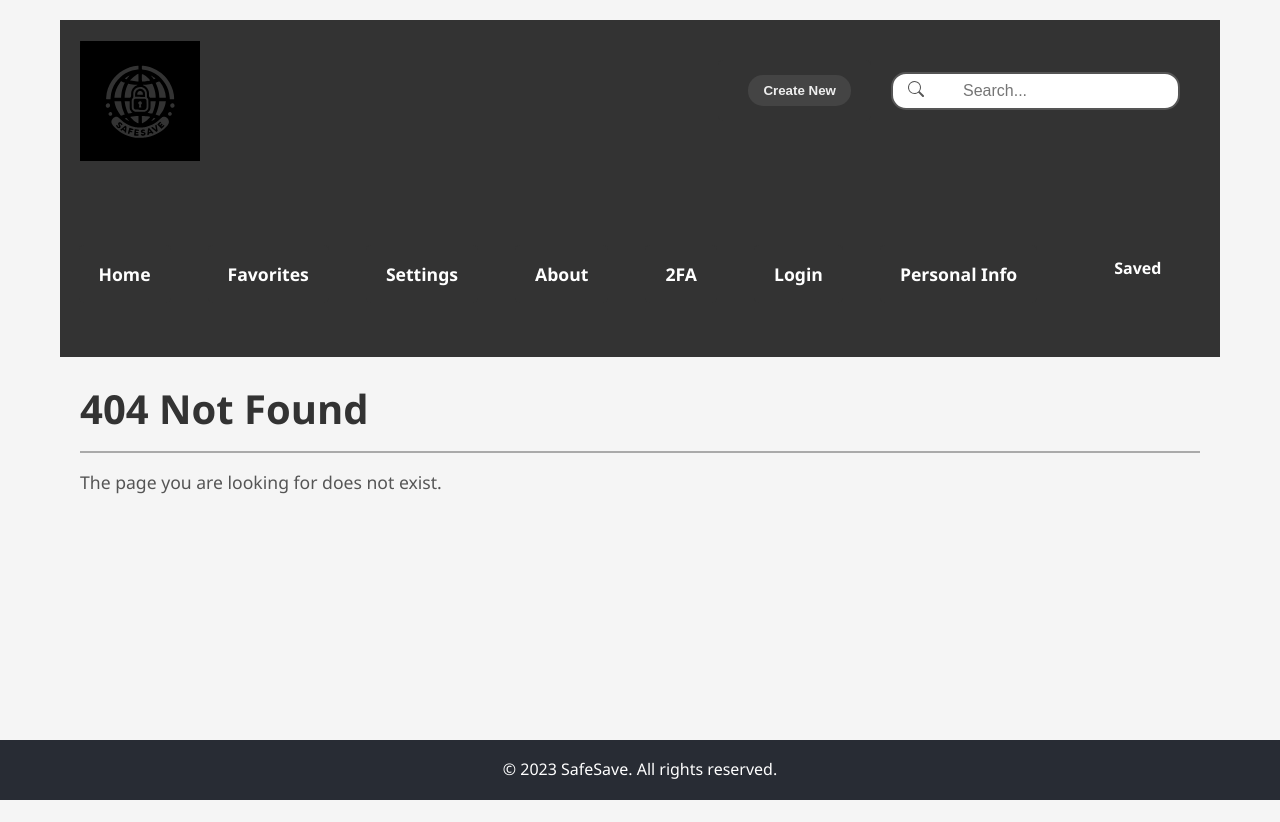
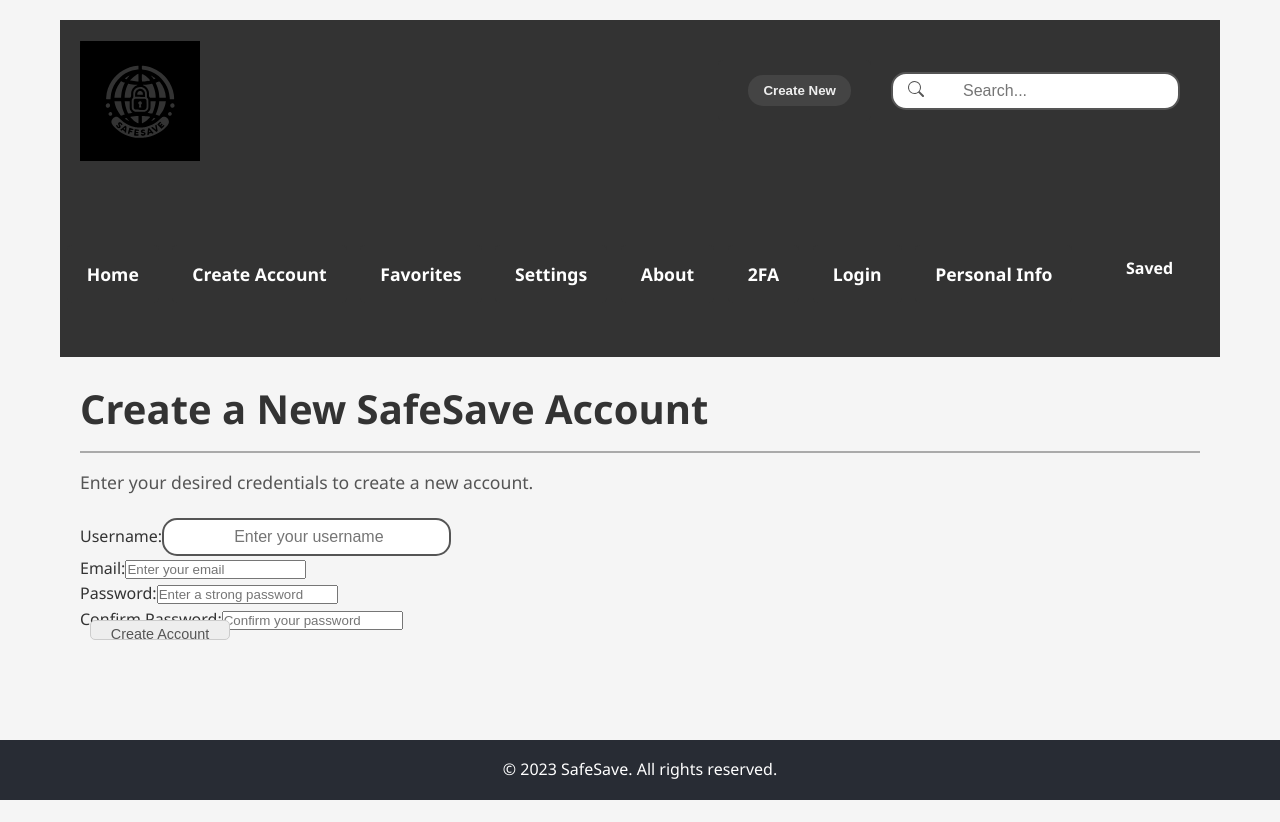
Before and after one commit to aldenmchico/SafeSave, a React (Create React App) app in the folder application-frontend/: page /createaccount in a window 1280 px wide. Before the commit this address had no page. Before the commit the page ends 800 px from the top, so only its background shows below. Built offline with nearby package versions, Linux system fonts and the light colour scheme.

Commit message:
Week 4 - Frontend - Need to fix CreateAccountPage.js

```diff
--- a/application-frontend/src/App.css
+++ b/application-frontend/src/App.css
@@ -300,6 +300,49 @@ main {
   height: 38px;
 }
 
+.create-account-button-container {
+  display: block !important;
+  width: 100% !important;
+  margin-top: 500px !important;
+  text-align: center !important;
+  clear: both !important;
+}
+
+
+
+.create-account-button {
+  margin: 0 auto !important;
+  display: block !important;
+  width: 140px !important;
+  text-align: center !important;
+  background-color: #eee !important;
+  color: #555 !important;
+  border: 1px solid #ccc !important;
+  padding: 5px 10px !important;
+  font-size: 0.9rem !important;
+  border-radius: 5px !important;
+  cursor: pointer !important;
+  transition: background-color 0.3s !important;
+}
+
+form .create-account-button-container {
+  display: block !important;
+  width: 100% !important;
+  margin-top: 50px !important;
+  text-align: center !important;
+}
+
+.clearfix::after {
+  content: "";
+  clear: both;
+  display: table;
+}
+
+
+.create-account-button:hover {
+  background-color: #ddd !important;
+}
+
 .submit-button {
   width: 100% !important;
   display: block !important;
--- a/application-frontend/src/App.js
+++ b/application-frontend/src/App.js
@@ -15,6 +15,7 @@ const PersonalInfoPage = lazy(() => import('./pages/PersonalInfoPage'));
 const IDsPage = lazy(() => import('./pages/IDsPage'));
 const SettingsPage = lazy(() => import('./pages/SettingsPage'));
 const AboutPage = lazy(() => import('./pages/AboutPage'));
+const CreateAccountPage = lazy(() => import('./pages/CreateAccountPage'));
 const NotFound = lazy(() => import('./pages/NotFound'));  // 404 page
 
 // Authentication context
@@ -91,6 +92,7 @@ function App() {
                 <Route path="/ids" element={<IDsPage />} />
                 <Route path="/settings" element={<SettingsPage />} />
                 <Route path="/about" element={<AboutPage />} />
+                <Route path="/createaccount" element={<CreateAccountPage />} />
                 <Route path="*" element={<NotFound />} />
               </Routes>
             </Suspense>
--- a/application-frontend/src/components/Navigation.js
+++ b/application-frontend/src/components/Navigation.js
@@ -37,6 +37,7 @@ const Navigation = () => {
             </div>
             <ul style={{ marginTop: '20px', display: 'flex', justifyContent: 'space-around' }}>
                 <li><NavLink to="/">Home</NavLink></li>
+                <li><NavLink to="/createaccount">Create Account</NavLink></li>
                 <li><NavLink to="/favorites">Favorites</NavLink></li>
                 <li><NavLink to="/settings">Settings</NavLink></li>
                 <li><NavLink to="/about">About</NavLink></li>
--- a/application-frontend/src/pages/CreateAccountPage.js
+++ b/application-frontend/src/pages/CreateAccountPage.js
@@ -84,7 +84,7 @@ function CreateAccountPage() {
         <div>
             <h1>Create a New SafeSave Account</h1>
             <p>Enter your desired credentials to create a new account.</p>
-            <form onSubmit={handleAccountCreation}>
+            <form onSubmit={handleAccountCreation} className="clearfix">
                 <label>
                     Username:
                     <input
@@ -136,7 +136,9 @@ function CreateAccountPage() {
                     {errors.confirmPassword && <p>{errors.confirmPassword}</p>}
                 </label>
                 <br/>
-                <button type="submit">Create Account</button>
+                <div className="create-account-button-container">
+                    <button type="submit" className="create-account-button">Create Account</button>
+                </div>
             </form>
         </div>
     );
```
